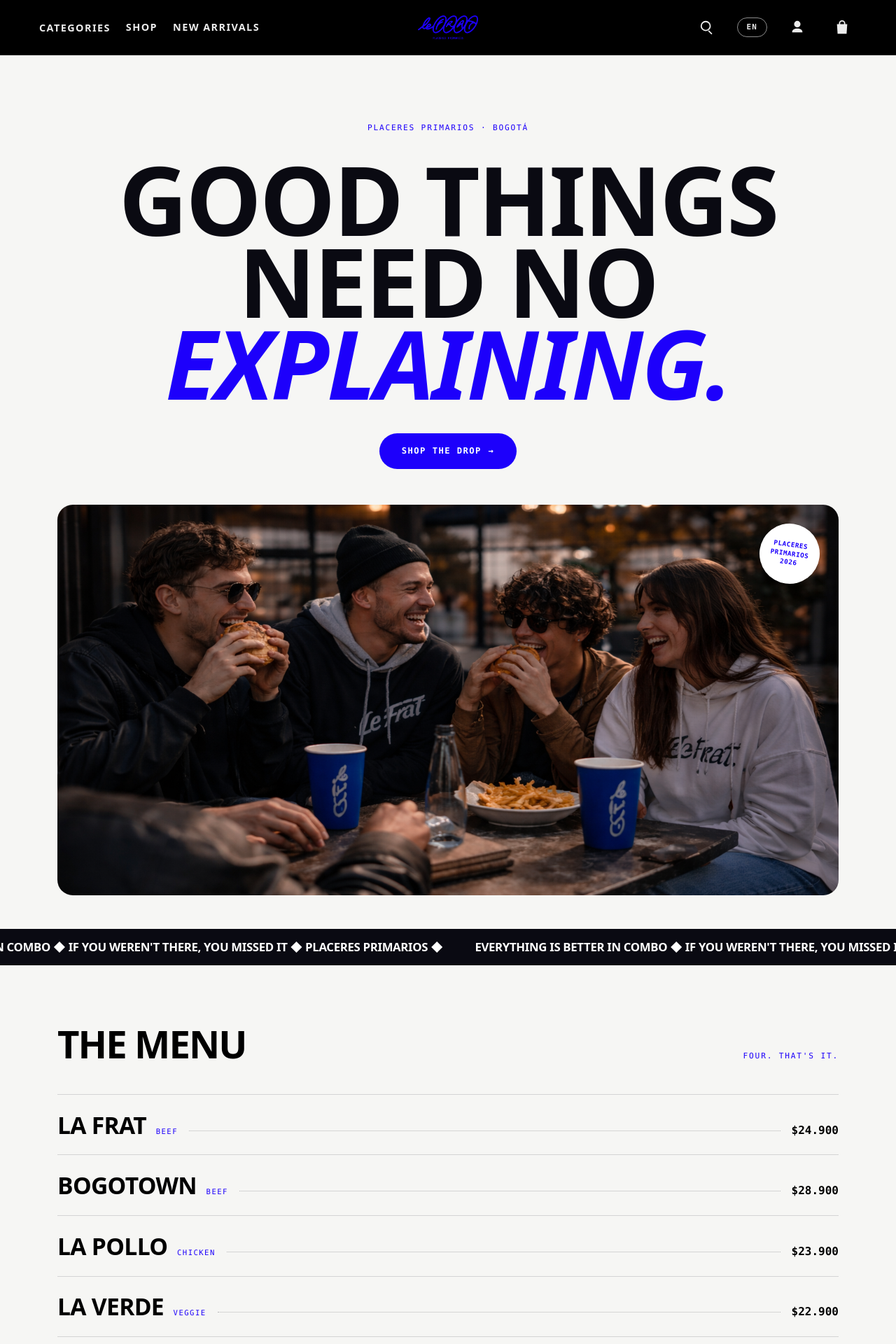
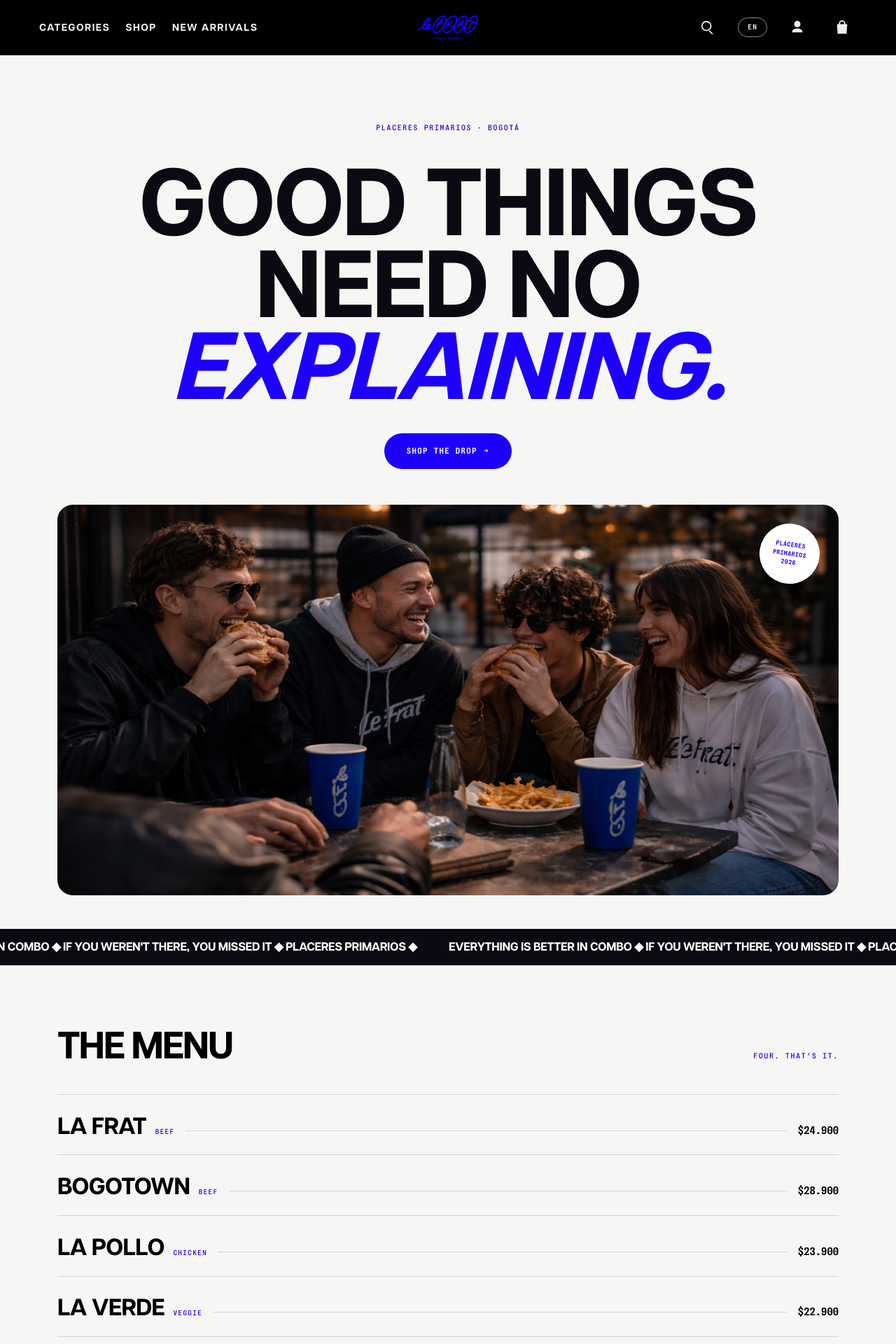
Before and after one commit to madlp24/le-frat, a Django app: page / in a window 1280 px wide. Shown: the top 1920 px of the page at 70% size. Run offline with Django 5.2, Linux system fonts and the light colour scheme; data that the repository does not hold is empty.

Commit message:
Use brand typefaces and a legible favicon
The favicon was a flat blue square with no mark on it, and the tab read
Inicio

```diff
--- a/home/templates/home/index.html
+++ b/home/templates/home/index.html
@@ -1,6 +1,6 @@
 {% extends "base.html" %}
 {% load static i18n %}
-{% block title %}{% translate "Home" %} | Le Frat{% endblock %}
+{% block title %}Le Frat &mdash; {% translate "Burgers in Bogota" %}{% endblock %}
 
 {% block content %}
 
--- a/static/css/base.css
+++ b/static/css/base.css
@@ -1587,3 +1587,63 @@ form[method="GET"]{
   .lf-strip__track{ animation: none; }
   .lf-merch__tile, .lf-h__cta, .lf-h__arw, .lf-menu__name{ transition: none; }
 }
+
+
+/* ================================================================
+   BRAND TYPEFACES — manual de marca §2.3
+   Articulat CF (primaria, titulares) · PP Right Grotesk Mono (detalles)
+   Only Bold was delivered for Articulat CF, so the mono carries body copy.
+   ================================================================ */
+
+@font-face{
+  font-family: "Articulat CF";
+  src: url("../fonts/ArticulatCF-Bold.woff2") format("woff2");
+  font-weight: 700;
+  font-style: normal;
+  font-display: swap;
+}
+@font-face{
+  font-family: "Right Grotesk Mono";
+  src: url("../fonts/RightGroteskMono-Regular.woff2") format("woff2");
+  font-weight: 400;
+  font-style: normal;
+  font-display: swap;
+}
+@font-face{
+  font-family: "Right Grotesk Mono";
+  src: url("../fonts/RightGroteskMono-Medium.woff2") format("woff2");
+  font-weight: 500;
+  font-style: normal;
+  font-display: swap;
+}
+@font-face{
+  font-family: "Right Grotesk Mono";
+  src: url("../fonts/RightGroteskMono-Bold.woff2") format("woff2");
+  font-weight: 700;
+  font-style: normal;
+  font-display: swap;
+}
+
+:root{
+  --lf-display: "Articulat CF", "Helvetica Neue", Arial, sans-serif;
+  --lf-mono: "Right Grotesk Mono", "SF Mono", Menlo, Consolas, monospace;
+  --lf-body: "Right Grotesk Mono", "SF Mono", Menlo, Consolas, monospace;
+}
+
+/* Display face carries every headline and the nav/buttons */
+h1, h2, h3, h4, h5,
+.lf-h__title, .lf-menu__h2, .lf-merch__h2, .lf-say p,
+.lf-menu__name, .lf-merch__name, .lf-strip__track,
+.lf-nav__link, .lf-footer__title, .lf-mobile__links a{
+  font-family: var(--lf-display);
+  font-weight: 700;
+}
+
+/* Mono handles the supporting text: labels, prices, meta, body copy */
+body,
+.lf-h__eyebrow, .lf-h__cta, .lf-h__badge,
+.lf-menu__kicker, .lf-menu__note, .lf-menu__type, .lf-menu__price,
+.lf-merch__all, .lf-merch__note, .lf-merch__price,
+.lf-lang__btn, .lf-footer__links a, .lf-btn-pill{
+  font-family: var(--lf-mono);
+}
--- a/templates/base.html
+++ b/templates/base.html
@@ -18,7 +18,17 @@
   <!-- Font Awesome -->
   <link rel="stylesheet" href="https://cdnjs.cloudflare.com/ajax/libs/font-awesome/6.5.0/css/all.min.css">
   <!-- FavIcon -->
-  <link rel="icon" href="{% static 'images/lefrat_favicon.ico' %}">
+  <link rel="icon" href="{% static 'images/brand/favicon.ico' %}" sizes="any">
+  <link rel="icon" type="image/png" href="{% static 'images/brand/favicon-32.png' %}" sizes="32x32">
+  <link rel="apple-touch-icon" href="{% static 'images/brand/apple-touch-icon.png' %}">
+  <meta name="theme-color" content="#1D00FB">
+
+  <!-- Brand typefaces: load the display face first, it carries the headlines -->
+  <link rel="preload" as="font" type="font/woff2" crossorigin
+        href="{% static 'fonts/ArticulatCF-Bold.woff2' %}">
+  <link rel="preload" as="font" type="font/woff2" crossorigin
+        href="{% static 'fonts/RightGroteskMono-Regular.woff2' %}">
+
   <!-- Custom CSS -->
   <link rel="stylesheet" href="{% static 'css/base.css' %}">
 
```
Also changed, not shown: locale/es/LC_MESSAGES/django.po, static/fonts/ArticulatCF-Bold.woff2 (added), static/fonts/RightGroteskMono-Bold.woff2 (added), static/fonts/RightGroteskMono-Medium.woff2 (added), static/fonts/RightGroteskMono-Regular.woff2 (added), static/images/brand/apple-touch-icon.png (added), static/images/brand/favicon-32.png (added), static/images/brand/favicon.ico (added), static/images/brand/icon-512.png (added), 1 other file.
